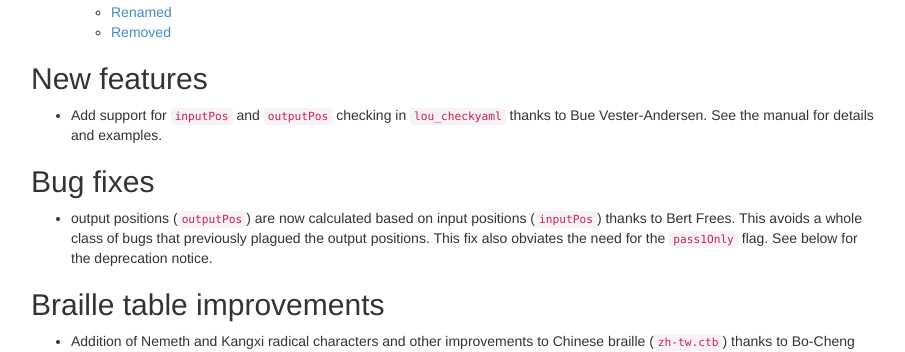
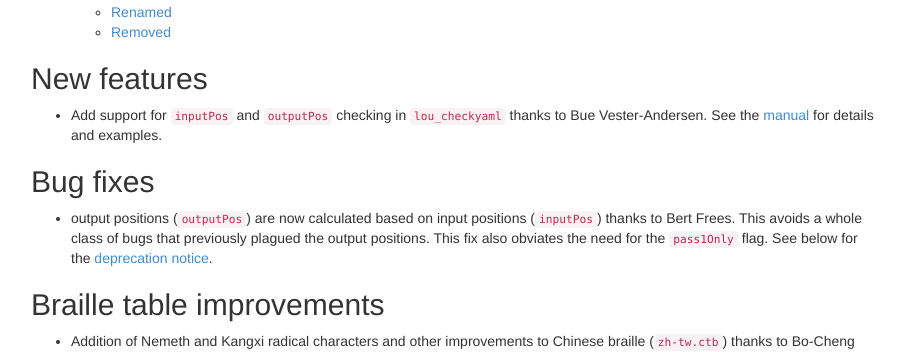
Before and after one commit to liblouis/liblouis.github.io, a Jekyll site: the page built from _posts/2017-12-04-release-3.4.0.md, in a window 1280 px wide and 900 px high, scrolled down 435 px. Shown: the part 153-505 px from the top of the window, without its empty margins (39-944 px from the left). Built offline with Jekyll 4.4.1, drawn with Linux system fonts in a browser that asks for light colours; part of the change alters nothing that is shown.

```diff
--- a/_posts/2017-12-04-release-3.4.0.md
+++ b/_posts/2017-12-04-release-3.4.0.md
@@ -12,12 +12,12 @@ For a detailed list of all the changes refer to [the list of closed issues](http
 
 ## New features
 
--   Add support for `inputPos` and `outputPos` checking in `lou_checkyaml` thanks to Bue Vester-Andersen. See the manual for details and examples.
+- Add support for `inputPos` and `outputPos` checking in `lou_checkyaml` thanks to Bue Vester-Andersen. See the [manual](/documentation/liblouis.html#lou_005fcheckyaml) for details and examples.
 
 
 ## Bug fixes
 
--   output positions (`outputPos`) are now calculated based on input positions (`inputPos`) thanks to Bert Frees. This avoids a whole class of bugs that previously plagued the output positions. This fix also obviates the need for the `pass1Only` flag. See below for the deprecation notice.
+- output positions (`outputPos`) are now calculated based on input positions (`inputPos`) thanks to Bert Frees. This avoids a whole class of bugs that previously plagued the output positions. This fix also obviates the need for the `pass1Only` flag. See below for the [deprecation notice](#deprecation-notice).
 
 
 ## Braille table improvements
```
